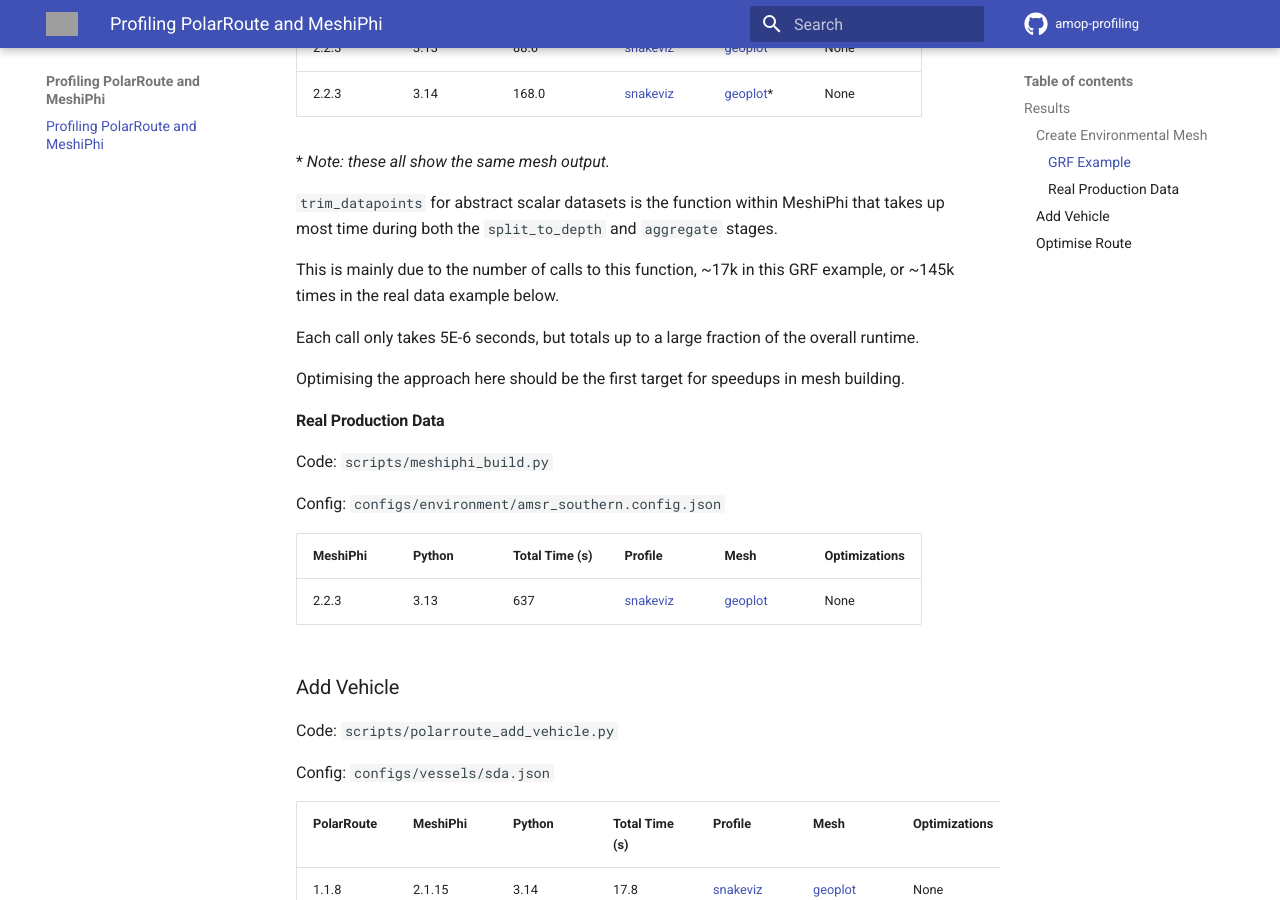
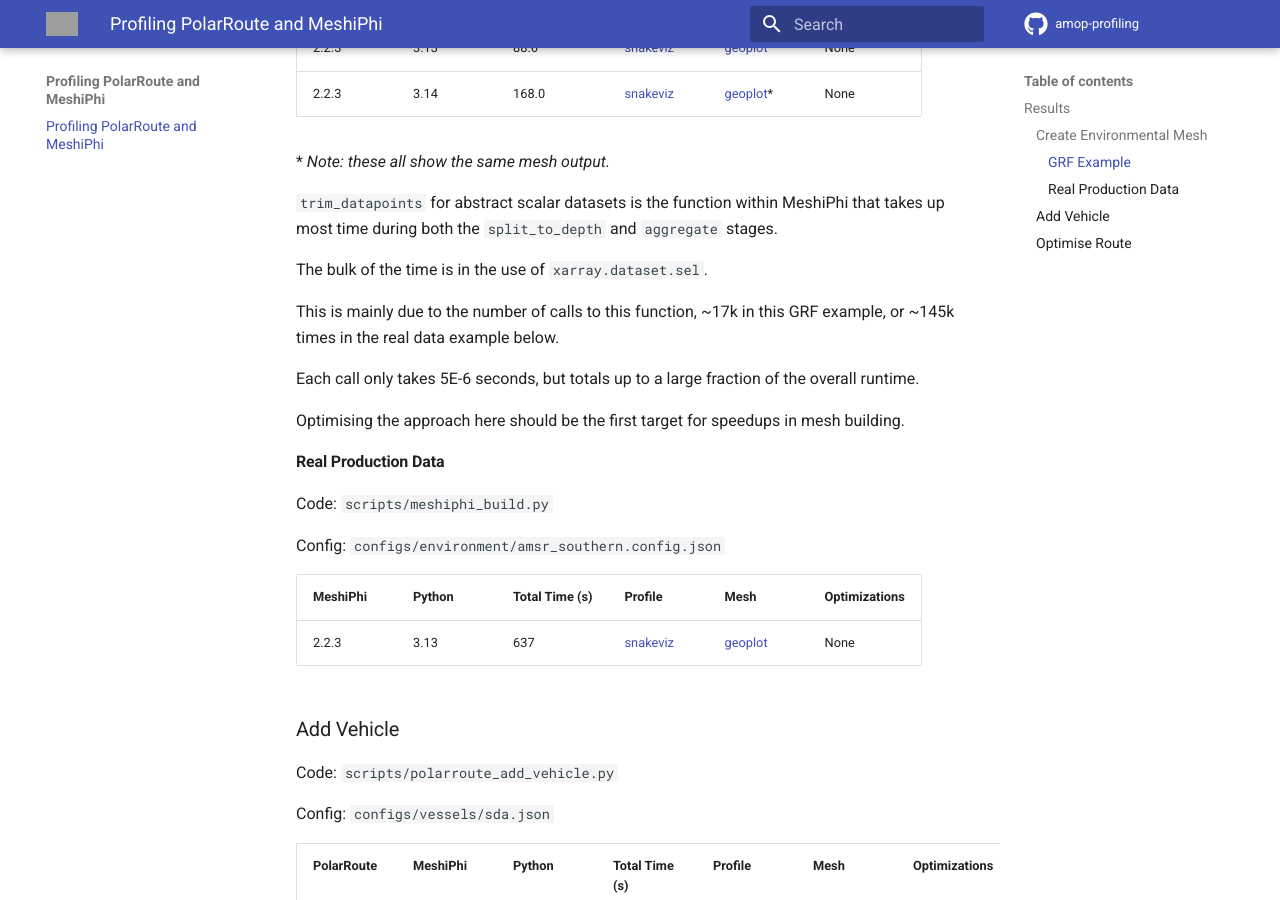
Before and after one commit to davidwyld/amop-profiling, an MkDocs documentation site: the page built from docs/index.md, in a window 1280 px wide and 900 px high, scrolled down 576 px. Built offline with MkDocs 1.6.1 and Material for MkDocs 9.7.7, drawn with Linux system fonts in a browser that asks for light colours; comment, search, counter and statistics services are not loaded; grey boxes are pictures that could not be loaded.

Commit message:
add a little detail on xarray sel

```diff
--- a/docs/index.md
+++ b/docs/index.md
@@ -25,6 +25,8 @@ Config: `configs/environment/grf_example.config.json`
 \* _Note: these all show the same mesh output._
 
 `trim_datapoints` for abstract scalar datasets is the function within MeshiPhi that takes up most time during both the `split_to_depth` and `aggregate` stages.
+
+The bulk of the time is in the use of `xarray.dataset.sel`.
 
 This is mainly due to the number of calls to this function, ~17k in this GRF example, or ~145k times in the real data example below.
 
```
